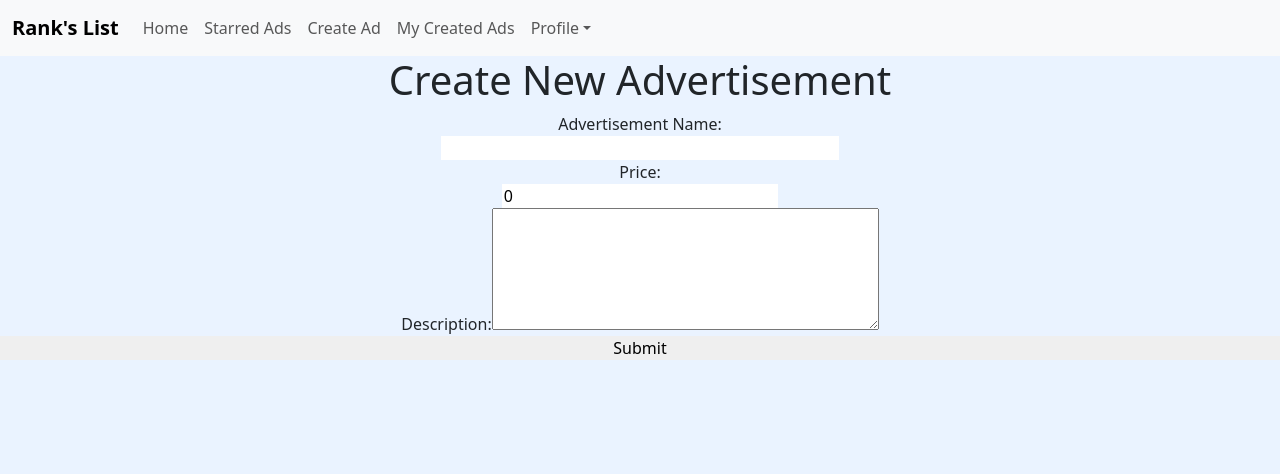
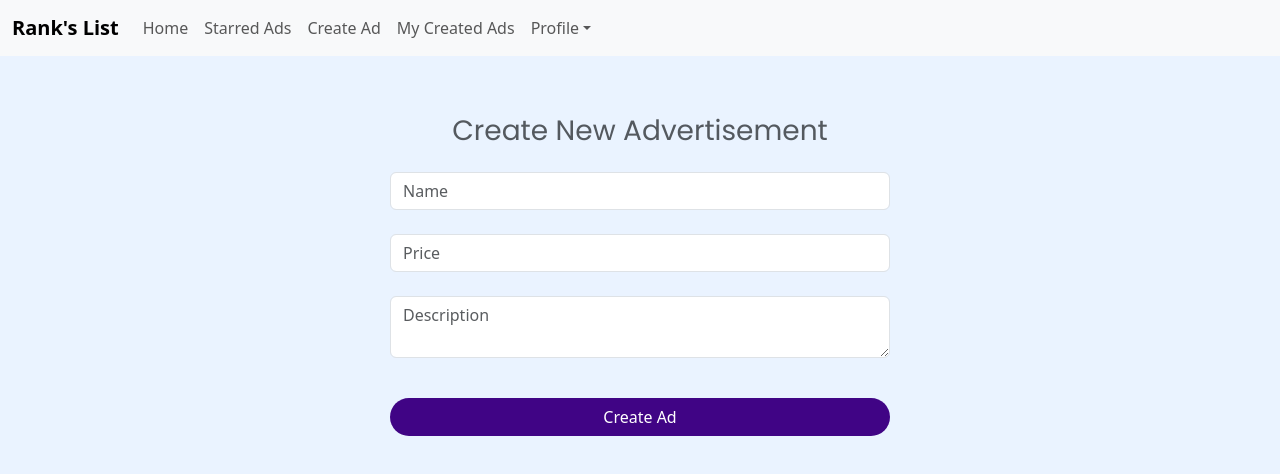
Before and after one commit to rjohnson05/RanksList, a React (Create React App) app in the folder src/main/frontend/: page /#/create_ad in a window 1280 px wide. Shown: the top 474 px of the page. Built offline with nearby package versions, Linux system fonts and the light colour scheme.

Commit message:
Style updates

```diff
--- /dev/null
+++ b/src/main/frontend/src/BasicForm.css
@@ -0,0 +1,4 @@
+.form-body {
+    max-width: 500px;
+    margin: 50px auto;
+}
--- a/src/main/frontend/src/CreateAdPage/CreateAdForm.js
+++ b/src/main/frontend/src/CreateAdPage/CreateAdForm.js
@@ -3,21 +3,32 @@ import {useNavigate} from "react-router-dom";
 import axios from 'axios';
 import NavBar from "../MainPage/NavBar";
 import {useForm} from "react-hook-form";
+import * as Yup from "yup";
+import {yupResolver} from "@hookform/resolvers/yup";
+import '.././BasicForm.css'
 
 // Form for creating a new advertisement that will be added to the public stack of cards on the home page
 export default function CreateAdForm() {
     const navigate = useNavigate();
     const [adCreated, setAdCreated] = useState(true);
+
+    const validationSchema = Yup.object().shape({
+        name: Yup.string()
+            .required("Name is required"),
+        price: Yup.string()
+            .required("Price is required")
+            .matches(/^\d*(\.\d{0,2})?$/, "Price must be a number"),
+        description: Yup.string()
+    });
+
     const {register,
         handleSubmit,
         formState: { errors }
-    } = useForm({mode: "onBlur", reValidateMode: "onBlur"});
+    } = useForm({mode: "onSubmit", reValidateMode: "onBlur", resolver: yupResolver(validationSchema)});
 
     // Posts the entered data onto the main page when the "Submit" button is clicked
     const onSubmit = async (formData) => {
-        console.log(formData);
         const response = await axios.post('http://localhost:8080/ads', formData);
-        console.log(response);
         setAdCreated(response.data);
 
         // Upon successful ad creation, returns to the home page
@@ -30,31 +41,32 @@ export default function CreateAdForm() {
     return (
         <div>
             <NavBar />
-            <form onSubmit={handleSubmit(onSubmit)}>
-                <h1>Create New Advertisement</h1>
-                {errors.name?.type === "required" && <p className="errorMsg">A name is required</p>}
-                {!adCreated && <p className="errorMsg">You already have an advertisement with this name</p>}
-                <label>Advertisement Name:
-                    <input type="text" name="name"
-                           {...register("name",
-                               {required: true})} />
-                </label><br/>
-                {errors.price?.type === "required" && <p className="errorMsg">A price is required</p>}
-                {errors.price?.type === "checkIsNumber" && <p className="errorMsg">Price must be a number</p>}
-                {errors.price?.type === "checkNoCommas" && <p className="errorMsg">Price cannot contain commas</p>}
-                <label>Price:
-                    <input type="text" name="price"
-                           {...register("price",
-                               {required: true, value: 0,
-                                   validate: {checkIsNumber: (value) => !/[^0-9,.]/.test(value),
-                                   checkNoCommas: (value) => !value.includes(',')}})} />
-                </label><br/>
-                <label>Description:
-                    <textarea rows="5" cols="40" name="description"
-                           {...register("description")} />
-                </label><br/>
-                <input type="submit" value="Submit" />
-            </form>
+            <div className="form-body">
+                <div className="h3 text-muted text-center pt-2">Create New Advertisement</div>
+                <form className="form-group" noValidate onSubmit={handleSubmit(onSubmit)}>
+                    <div className="credentials-error">{!adCreated && <p>You already have an advertisement with this name</p>}</div>
+
+                    <div className="form-group my-4">
+                        <input type="text" placeholder="Name" {...register("name")}
+                               className={`form-control ${errors.name ? 'is-invalid' : ''}`}/>
+                        <div className="invalid-feedback">{errors.name?.message}</div>
+                    </div>
+
+                    <div className="form-group my-4">
+                        <input type="text" placeholder="Price" {...register("price")}
+                               className={`form-control ${errors.price ? 'is-invalid' : ''}`}/>
+                        <div className="invalid-feedback">{errors.price?.message}</div>
+                    </div>
+
+                    <div className="form-group my-4">
+                        <textarea placeholder="Description" {...register("description")}
+                                  className={`form-control ${errors.description ? 'is-invalid' : ''}`}/>
+                        <div className="invalid-feedback">{errors.description?.message}</div>
+                    </div>
+
+                    <input type="submit" className="btn btn-block text-center my-3" value="Create Ad" />
+                </form>
+            </div>
         </div>
     );
 }
--- a/src/main/frontend/src/CreateGoalPage/CreateGoalForm.js
+++ b/src/main/frontend/src/CreateGoalPage/CreateGoalForm.js
@@ -3,16 +3,23 @@ import axios from 'axios';
 import {useLocation, useNavigate} from "react-router-dom";
 import NavBar from "../MainPage/NavBar";
 import {useForm} from "react-hook-form";
+import * as Yup from "yup";
+import {yupResolver} from "@hookform/resolvers/yup";
 
 // Form for creating a new goal that will be added to the specific goal
 export default function CreateGoalForm() {
     const navigate = useNavigate();
     // Initial data list for an empty form
     // This will update values of this list will change as the form is filled out.
+    const validationSchema = Yup.object().shape({
+        description: Yup.string()
+            .required("A description is required")
+    });
+
     const {register,
         handleSubmit,
         formState: { errors }
-    } = useForm({mode: "onBlur", reValidateMode: "onBlur"});
+    } = useForm({mode: "onSubmit", reValidateMode: "onBlur", resolver: yupResolver(validationSchema)});
     const adId = Number(useLocation().pathname.split('/').pop());
 
     // Posts the entered data onto the main page when the "Submit" button is clicked
@@ -28,20 +35,22 @@ export default function CreateGoalForm() {
     return (
         <div>
             <NavBar />
-            <form onSubmit={handleSubmit(onSubmit)}>
-                <h1>Add New Goal</h1>
-                {errors.description?.type === "required" && <p className="errorMsg">A description is required</p>}
-                <label>Description:
-                    <input type="text" name="description" {...register("description", {
-                        required: true
+            <div className="form-body">
+                <div className="h3 text-muted text-center pt-2">Create New Goal</div>
+                <form className="form-group" noValidate onSubmit={handleSubmit(onSubmit)}>
+                    <div className="form-group my-4">
+                        <textarea placeholder="Description" {...register("description")}
+                                  className={`form-control ${errors.description ? 'is-invalid' : ''}`}/>
+                        <div className="invalid-feedback">{errors.description?.message}</div>
+                    </div>
+
+                    <input type="hidden" name="adId" {...register("adId", {
+                        value: adId
                     })} />
-                </label>
-                <input type="hidden" name="adId" {...register("adId", {
-                    value: adId
-                })} />
 
-                <input type="submit" value="Submit" />
-            </form>
+                    <input type="submit" className="btn btn-block text-center my-3" value="Create Goal" />
+                </form>
+            </div>
         </div>
     );
 }
```
Also changed, not shown: src/main/frontend/src/MainPage/Home.css (added, +53 -0 lines).
